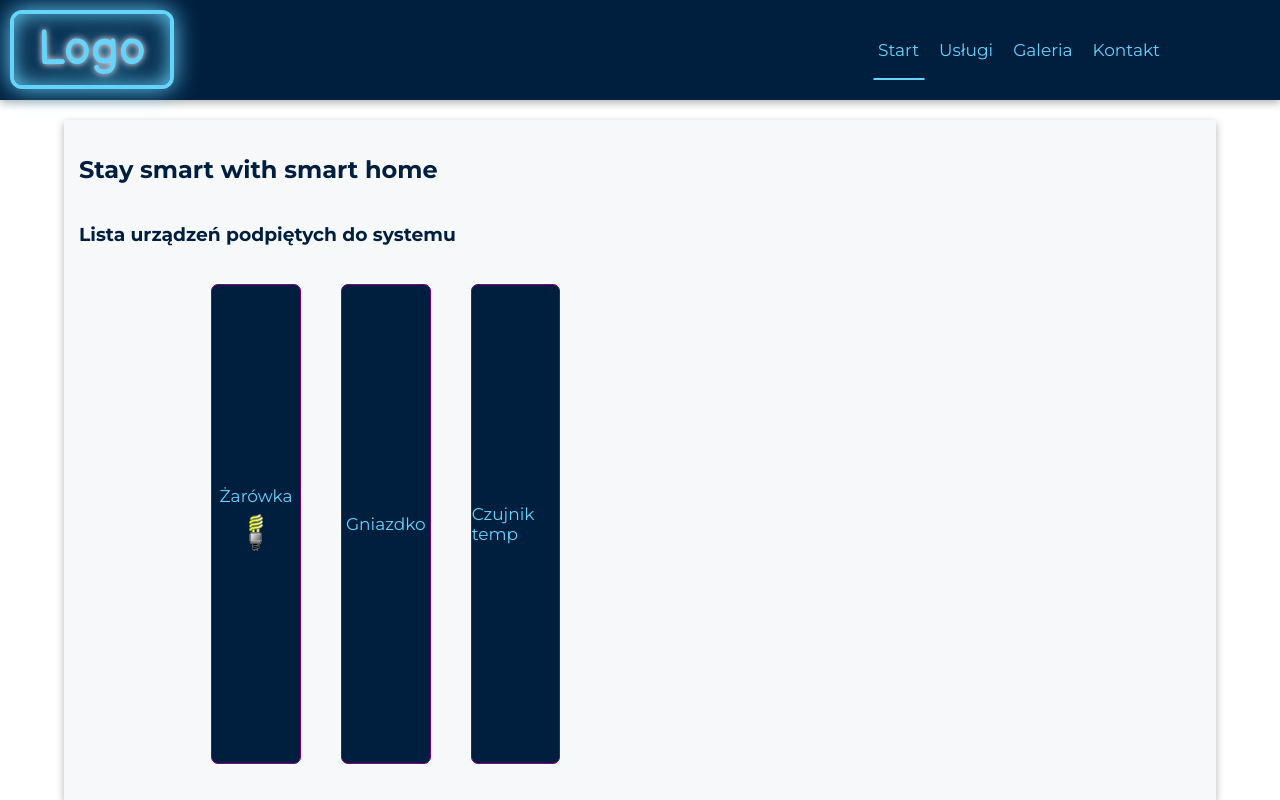
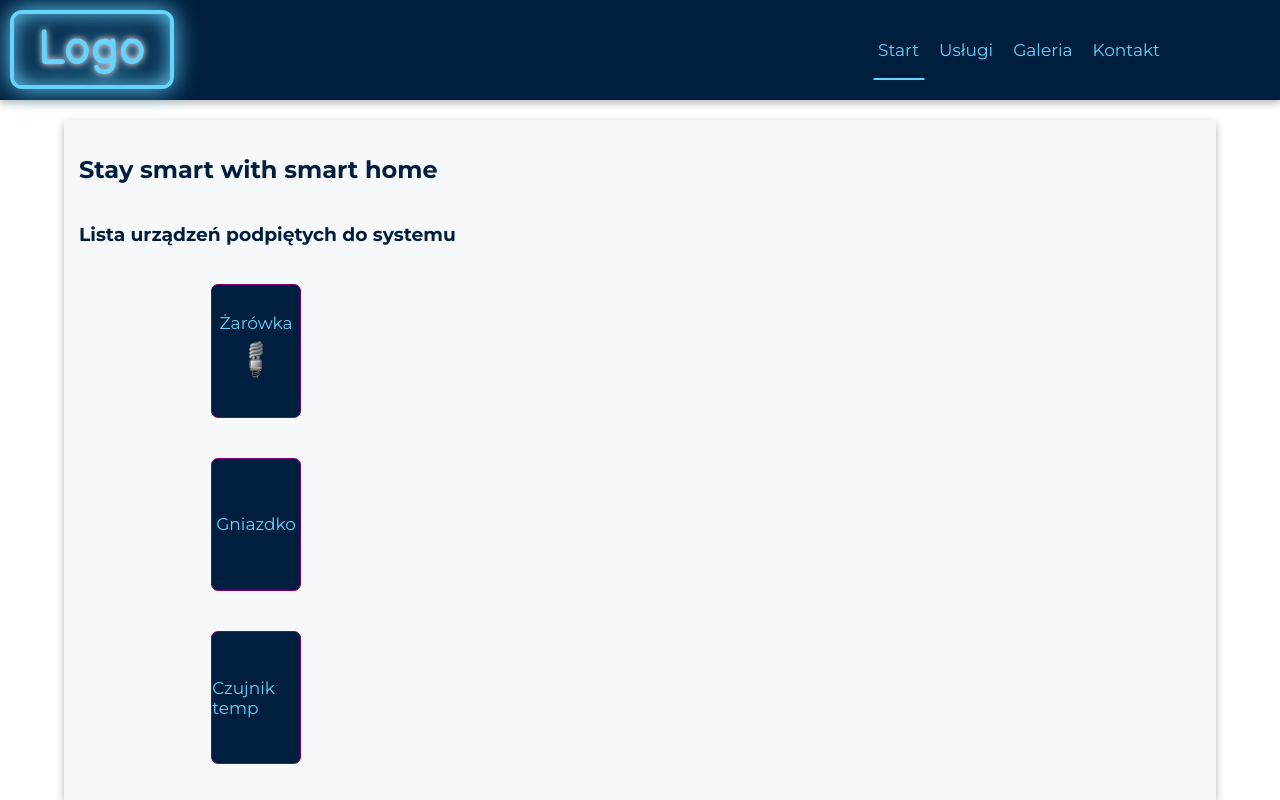
Before and after one commit to zgawronski/smart-home, a React (Create React App) app: page / in a window 1280 px wide. Built offline with nearby package versions, Linux system fonts and the light colour scheme.

Commit message:
first try

```diff
--- a/src/components/organisms/MainBox/MainBox.style.ts
+++ b/src/components/organisms/MainBox/MainBox.style.ts
@@ -13,6 +13,7 @@ export const Wrapper = styled.div`
 
 export const Container = styled.div`
   display: flex;
+  flex-direction: column;
   /* display: grid;
   grid-template-columns: repeat(2, 6fr);
   grid-gap: 10%; */
@@ -38,11 +39,11 @@ export const BoxDiv = styled.div`
   justify-content: center;
   font-size: ${({ theme }) => theme.fontSize.l};
   color: ${({ theme }) => theme.colors.neon};
-  transition: 0.5s ease-in-out;
+
   :hover {
-    background-color: ${({ theme }) => theme.colors.lightGrey};
-    color: ${({ theme }) => theme.colors.darkBlue};
+    min-width: 30%;
   }
+
   img {
     margin: 0.5em;
   }
--- a/src/components/organisms/MainBox/MainBox.tsx
+++ b/src/components/organisms/MainBox/MainBox.tsx
@@ -2,10 +2,13 @@ import React, { FC, useState } from 'react';
 import { BoxDiv, Container, Wrapper } from './MainBox.style';
 
 const MainBox: FC = () => {
-  const [bulbState, setBulbState] = useState(false);
+  const bulbOn = './img/bulb_on.svg';
+  const bulbOff = './img/bulb_off.svg';
+
+  const [bulb, setBulb] = useState<string>(bulbOff);
+
   const turnOff = () => {
-    const bulbOn = './img/bulb_on.svg';
-    const bulbOf = './img/bulb_off.svg';
+    bulb === bulbOn ? setBulb(bulbOff) : setBulb(bulbOn);
   };
   return (
     <Wrapper>
@@ -18,7 +21,7 @@ const MainBox: FC = () => {
           }}
         >
           Żarówka
-          <img style={{ width: '15px' }} src="./img/bulb_on.svg" alt="no source" />
+          <img style={{ width: '15px' }} src={bulb} alt="no source" />
         </BoxDiv>
         <BoxDiv>Gniazdko</BoxDiv>
         <BoxDiv>Czujnik temp</BoxDiv>
```
Also changed, not shown: 1 other file (tests, documents, lock files or other folders).
